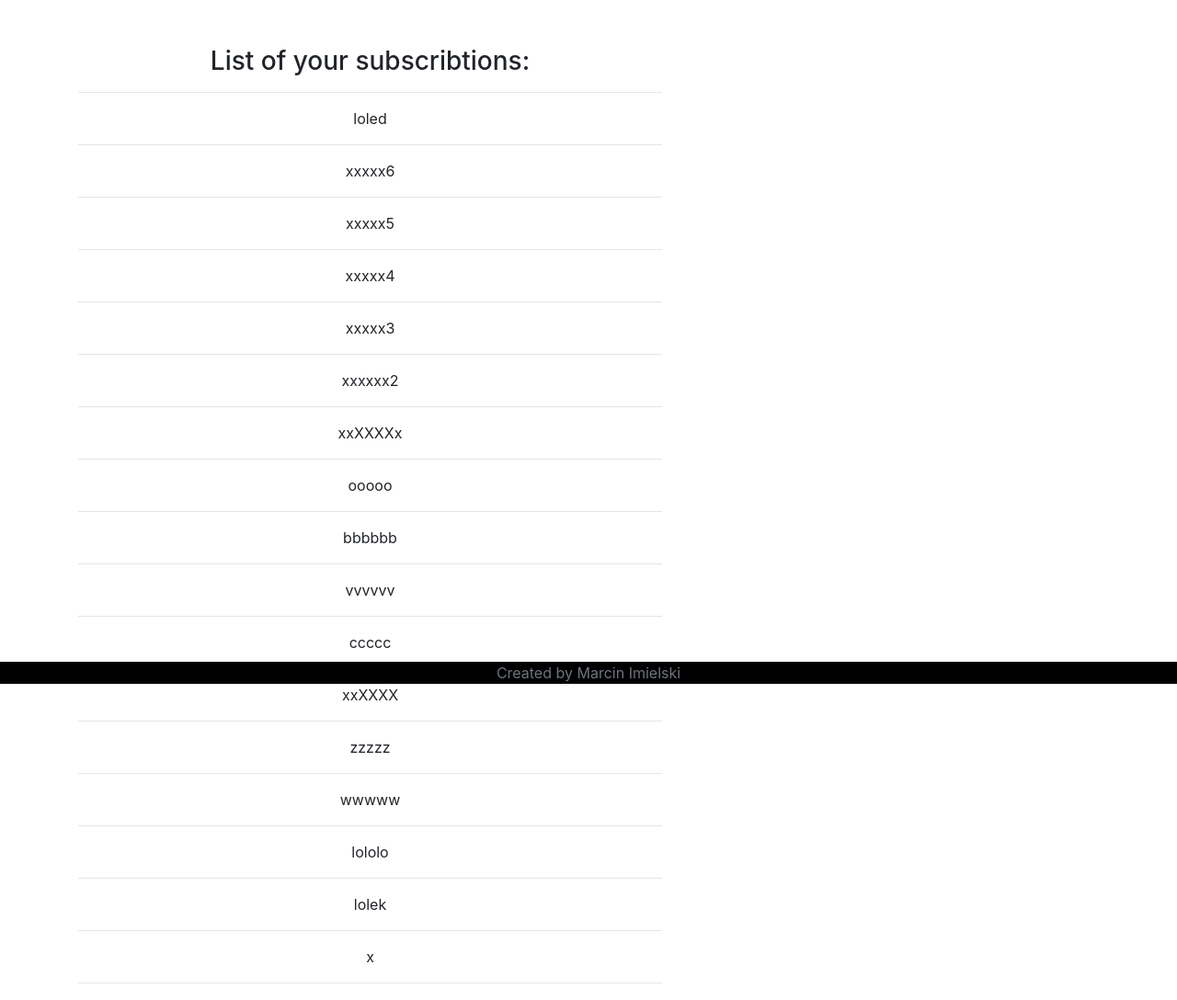
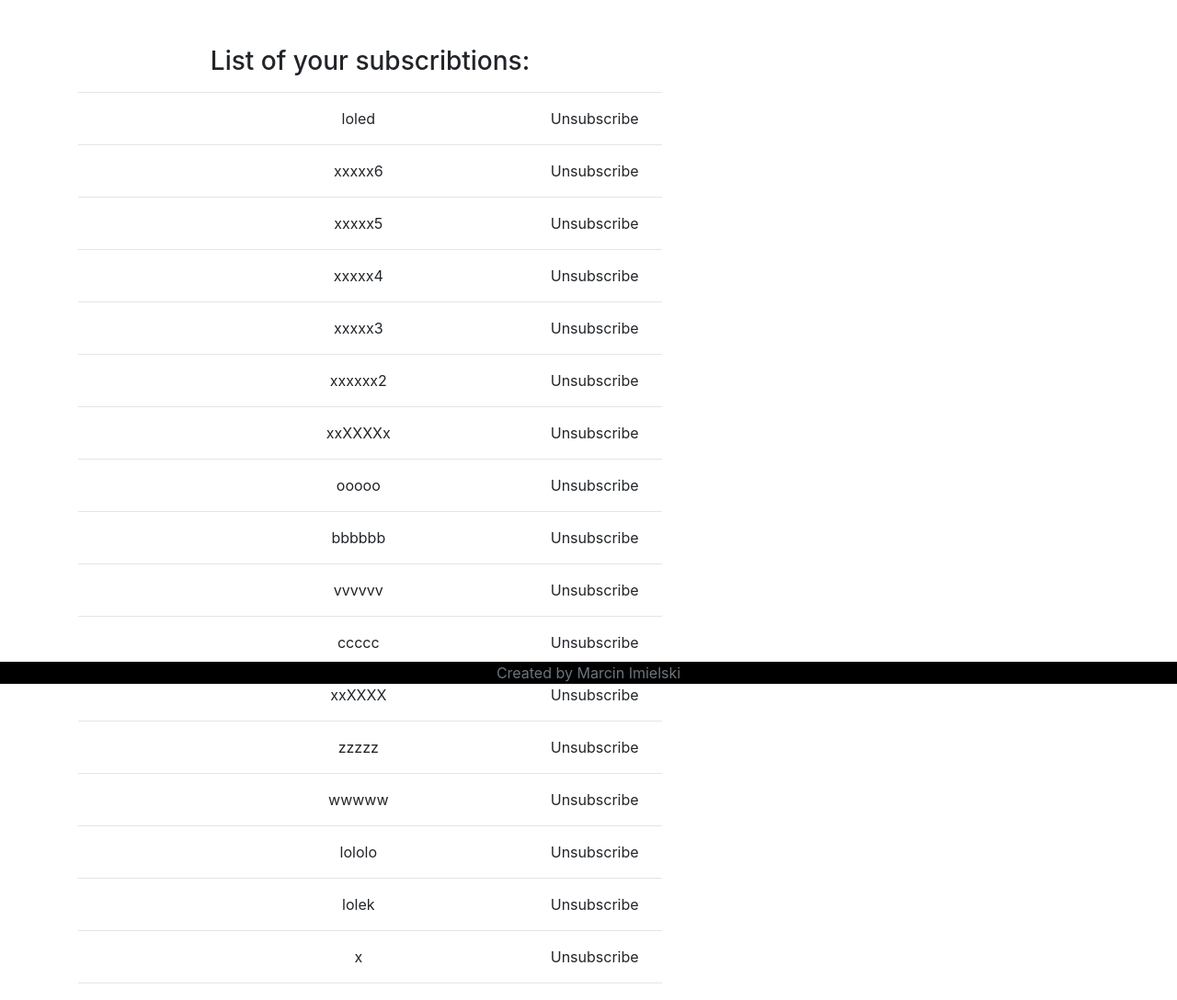
Before and after one commit to Chinczykk/django-forum, a Django app: template forum/templates/forum/subscribtion/list.html in a window 1280 px wide. Shown: the part 56-1144 px from the top of the page at 92% size. Run offline with Django 3.2, Linux system fonts and the light colour scheme; the template is opened without the code that fills it: values that come from a table or form of the project are taken from there, others are empty; data comes from the database, SQL or seed files in the repository; both versions use the stored data as it was after the commit; parts of the project's set-up code (start-up, migrations or seed data) failed here and were passed over; some libraries are stand-ins or nearby versions.

Commit message:
Allow to unsubscribe section in subscribtions list

```diff
--- a/forum/templates/forum/subscribtion/list.html
+++ b/forum/templates/forum/subscribtion/list.html
@@ -7,9 +7,18 @@
     <h3 class="center-text">List of your subscribtions:</h3>
     <hr>
     {% for section in sections %}
-        <a href="{% url 'forum:topic_list' section.name %}">
+        <p style="float: left; width: 32%; text-align: left;"></p>
+        <a style="float: left; width: 32%; text-align: center;" href="{% url 'forum:topic_list' section.name %}">
             <p class="section-list">{{ section.name }}</p>
         </a>
+        {% if not user.id == section.owner.id %}
+        <div style="float: left; width: 32%; text-align: right;">
+            <a href="{% url 'forum:unsubscribe' section.id %}">
+                Unsubscribe
+            </a>
+        </div>
+        {% endif %}
+        &emsp;
         <hr>
     {% endfor %}
         <div class="center-text">
--- a/forum/templates/forum/topic/list.html
+++ b/forum/templates/forum/topic/list.html
@@ -89,6 +89,7 @@
       {% else %}
       <form method="post" action="{% url 'forum:unsubscribe' section.id %}">
         {% csrf_token %}
+        <input type="hidden" name="top_list" value="True">
         <button class="btn btn-outline-success my-2 my-sm-0" type="submit">Unsubscribe</button>
       </form>
       {% endif %}
--- a/forum/urls.py
+++ b/forum/urls.py
@@ -14,8 +14,8 @@ urlpatterns = [
     url(r'^logout/', accountViews.logout, name='logout'),
     url(r'^(?P<section_name>[\w\-\:\?\! ]+)/delete_topic/(?P<id>[\w\- ]+)/', topicViews.delete_topic, name='delete_topic'),
     url(r'^delete_section/(?P<id>[\w\- ]+)/', sectionViews.delete_section, name='delete_section'),
-    url(r'^subscribe/(?P<id>[\w\- ]+)/', sectionViews.subscribe_section, name='subscribe'),
-    url(r'^unsubscribe/(?P<id>[\w\- ]+)/', sectionViews.unsubscribe_section, name='unsubscribe'),
+    url(r'^subscribe/(?P<id>[\w\- ]+)/', subscribtionViews.subscribe_section, name='subscribe'),
+    url(r'^unsubscribe/(?P<id>[\w\- ]+)/', subscribtionViews.unsubscribe_section, name='unsubscribe'),
     url(r'^(?P<section_name>[\w\-\:\?\! ]+)/(?P<topic_name>[\w\-\:\?\! ]+)/delete_comment/(?P<id>[\w\- ]+)/', topicViews.delete_comment, name='delete_comment'),
     url(r'^(?P<section_name>[\w\-\:\?\! ]+)/$', topicViews.topic_list, name='topic_list'),
     url(r'^(?P<section_name>[\w\-\:\?\! ]+)/(?P<topic_name>[\w\-\:\?\! ]+)/', topicViews.topic_view, name='topic_view'),
```
Also changed, not shown: forum/views/sectionViews.py (+0 -12 lines), forum/views/subscribtionViews.py (+15 -0 lines), db.sqlite3.
